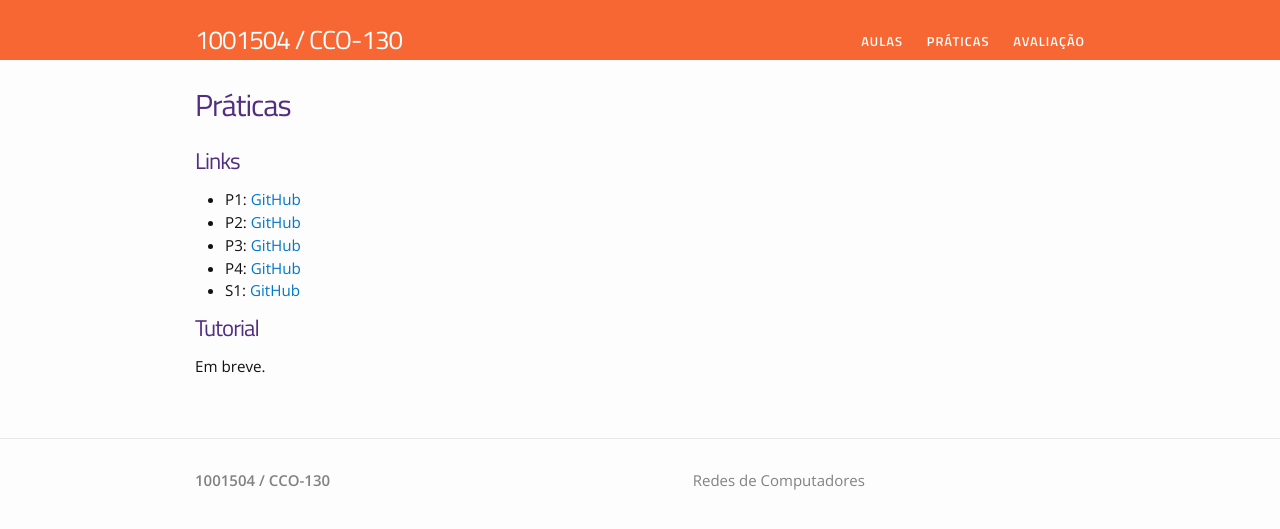
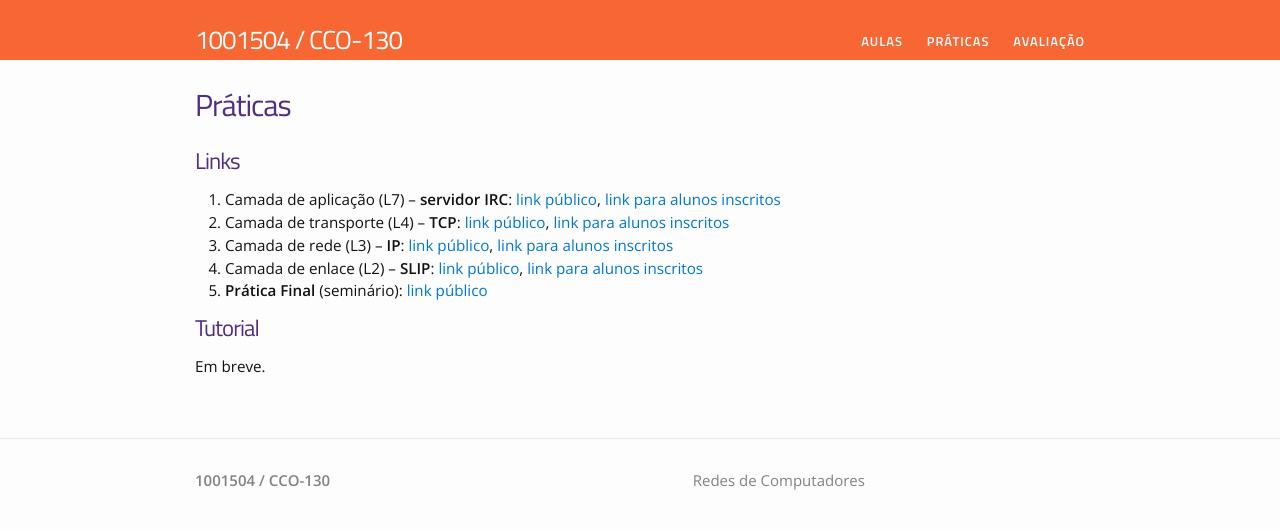
Before and after one commit to thotypous/redes-website, a Jekyll site: the page built from praticas.md, in a window 1280 px wide. Shown: the top 529 px of the page. Built offline with Jekyll 4.4.1, drawn with Linux system fonts in a browser that asks for light colours.

Commit message:
Adiciona links para práticas no GitHub Classroom

```diff
--- a/praticas.md
+++ b/praticas.md
@@ -6,11 +6,11 @@ permalink: /praticas/
 
 # Links
 
-* P1: [GitHub](https://github.com/thotypous/redes-p1)
-* P2: [GitHub](https://github.com/thotypous/redes-p2)
-* P3: [GitHub](https://github.com/thotypous/redes-p3)
-* P4: [GitHub](https://github.com/thotypous/redes-p4)
-* S1: [GitHub](https://github.com/thotypous/redes-s1)
+1. Camada de aplicação (L7) – **servidor IRC**: [link público](https://github.com/thotypous/redes-p1), [link para alunos inscritos](https://classroom.github.com/a/u9t_Tprr)
+2. Camada de transporte (L4) – **TCP**: [link público](https://github.com/thotypous/redes-p2), [link para alunos inscritos](https://classroom.github.com/a/0zpKCO36)
+3. Camada de rede (L3) – **IP**: [link público](https://github.com/thotypous/redes-p3), [link para alunos inscritos](https://classroom.github.com/a/dlCe-pqt)
+4. Camada de enlace (L2) – **SLIP**: [link público](https://github.com/thotypous/redes-p4), [link para alunos inscritos](https://classroom.github.com/a/Fa4I3W9B)
+5. **Prática Final** (seminário): [link público](https://github.com/thotypous/redes-s1)
 
 # Tutorial
 
```
